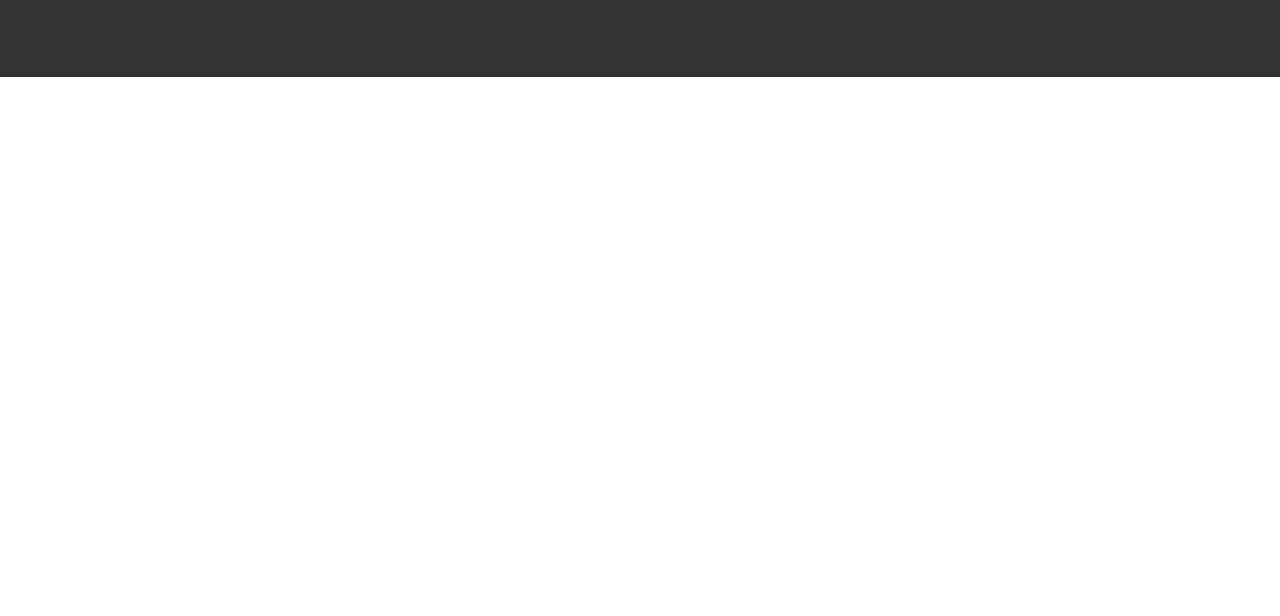
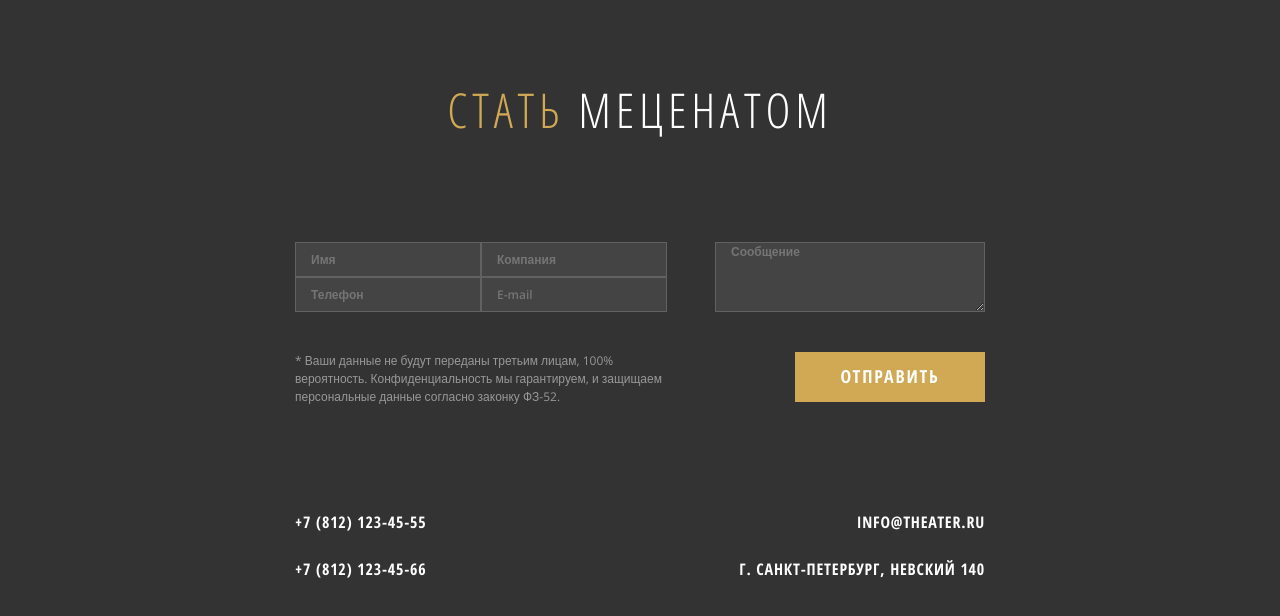
Before and after one commit to olga-volga/bolshoi_theatre, a website: page src/index.html in a window 1280 px wide. Shown: the part 3868-4484 px from the top of the page. Before the commit the page ends 3945 px from the top, so only its background shows below. Drawn offline with nearby package versions, Linux system fonts and the light colour scheme; files that its build step writes are made by us from their sources; files whose address does not match are found by name.

Commit message:
create & stylize contact section

```diff
--- a/src/index.html
+++ b/src/index.html
@@ -213,6 +213,44 @@
 
 			</div>
 		</section>
+		<section class="contact">
+			<div class="container">
+				<h2 class="title"><span>Стать</span> меценатом</h2>
+				<div class="contact__body">
+					<div class="contact-info-block">
+						<div class="contact-info-block__column">
+							<a href="tel:+78121234555" class="contact__link">+7 (812) 123-45-55</a>
+							<a href="tel:+78121234566" class="contact__link">+7 (812) 123-45-66</a>
+						</div>
+						<div class="contact-info-block__column">
+							<a href="mailto:info@theater.ru" class="contact__link">info@theater.ru</a>
+							<p class="contact__address">г. Санкт-петербург, Невский 140</p>
+						</div>
+					</div>
+					<div class="contact__form-block">
+						<div class="contact__form">
+							<form action="#" class="form">
+								<div class="form__body">
+									<div class="form__column">
+										<input type="text" name="name" placeholder="Имя" class="form__input">
+										<input type="text" name="company" placeholder="Компания" class="form__input">
+										<input type="phone" name="phone" placeholder="Телефон" class="form__input">
+										<input type="email" name="email" placeholder="E-mail" class="form__input">
+									</div>
+									<div class="form__column">
+										<textarea name="meassage" placeholder="Сообщение" class="form__textarea"></textarea>
+									</div>
+								</div>
+								<div class="form__bottom">
+									<p class="form__text">* Ваши данные не будут переданы третьим лицам, 100% вероятность. Конфиденциальность мы гарантируем, и защищаем персональные данные согласно законку ФЗ-52.</p>
+									<button type="submit" class="button button_submit">отправить</button>
+								</div>
+							</form>
+						</div>
+					</div>
+				</div>
+			</div>
+		</section>
 	</div>
 	<script src="script.js"></script>
 </body>
--- a/src/scss/base/_variables.scss
+++ b/src/scss/base/_variables.scss
@@ -3,6 +3,9 @@ $accent: #D1A954;
 $light: #fff;
 $gray: #c4c4c4;
 $bg: #333;
+$bg-input: #444;
+$border-input: #616161;
+$input: #989898;
 
 //Fonts
 $font-main: 'Open Sans Condensed', sans-serif;
--- a/src/scss/media/_media.scss
+++ b/src/scss/media/_media.scss
@@ -6,3 +6,4 @@
 @import '_media_performances.scss';
 @import '_media_award.scss';
 @import '_media_partners.scss';
+@import '_media_contact.scss';
--- /dev/null
+++ b/src/scss/media/_media_contact.scss
@@ -0,0 +1,26 @@
+.contact {
+	@media (max-width: $maxw) {
+		&__body {
+			flex-wrap: wrap;
+		}
+		&-info-block {
+			order: 2;
+			flex: 1;
+			display: flex;
+			justify-content: space-between;
+			margin-top: 80px;
+
+			&__column {
+				align-items: flex-end;
+			}
+		}
+		&__form-block {
+			order: 1;
+		}
+		.form {
+			&__textarea {
+				width: 270px;
+			}
+		}
+	}
+}
--- a/src/scss/sections/_buttons.scss
+++ b/src/scss/sections/_buttons.scss
@@ -14,4 +14,7 @@
 		width: 160px;
 		margin-top: 49px;
 	}
+	&_submit {
+		width: 190px;
+	}
 }
--- /dev/null
+++ b/src/scss/sections/_contact.scss
@@ -0,0 +1,89 @@
+.contact {
+	padding-bottom: 80px;
+
+	&__body {
+		display: flex;
+		justify-content: space-between;
+		margin-top: 100px;
+	}
+	&-info-block {
+		width: 255px;
+		margin-top: -25px;
+
+		&__column {
+			display: flex;
+			flex-direction: column;
+		}
+	}
+	&__link {
+		display: block;
+		&:hover {
+			text-decoration: underline;
+		}
+	}
+	&__link,
+	&__address {
+		font-weight: bold;
+		font-size: 16px;
+		line-height: 22px;
+		letter-spacing: 0.05em;
+		text-transform: uppercase;
+		color: $light;
+		margin-top: 25px;
+	}
+	&__form-block {
+		width: 730px;
+	}
+	&__form {}
+	.form {
+
+		&__body {
+			display: flex;
+			justify-content: space-between;
+		}
+		&__column {
+			&:first-child {
+				display: flex;
+			    flex-wrap: wrap;
+				//margin: -15px;
+			}
+		}
+		&__input {
+			//width: 180px;
+			height: 35px;
+			//margin: 15px;
+		}
+		&__textarea {
+			//width: 310px;
+			height: 100%;
+		}
+		&__input,
+		&__textarea {
+			background-color: $bg-input;
+			font-family: $font-additional;
+			font-style: normal;
+			font-weight: 600;
+			font-size: 12px;
+			line-height: 150%;
+			/* or 18px */
+			color: $input;
+			border: 1px solid $border-input;
+			padding: 0 15px;
+		}
+		&__bottom {
+			display: flex;
+			justify-content: space-between;
+			margin-top: 40px;
+		}
+		&__text {
+			max-width: 390px;
+			font-family: $font-additional;
+			font-style: normal;
+			font-weight: 400;
+			font-size: 12px;
+			line-height: 150%;
+			/* or 18px */
+			color: $input;
+		}
+	}
+}
--- a/src/scss/style.scss
+++ b/src/scss/style.scss
@@ -19,5 +19,6 @@
 @import 'sections/_performances.scss';
 @import 'sections/_award.scss';
 @import 'sections/_partners.scss';
+@import 'sections/_contact.scss';
 
 @import 'media/_media.scss';
```
Also changed, not shown: dist/index.html, dist/style.min.css.
